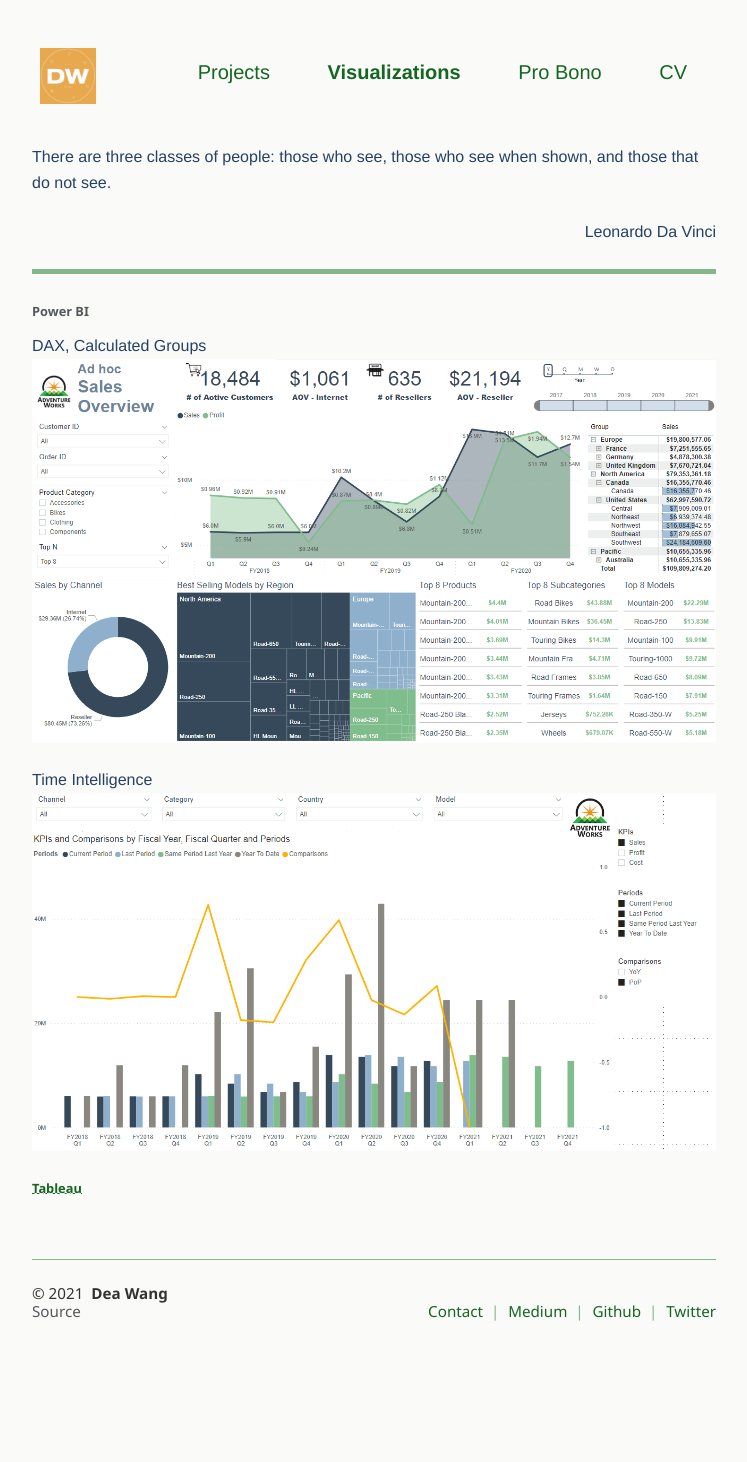
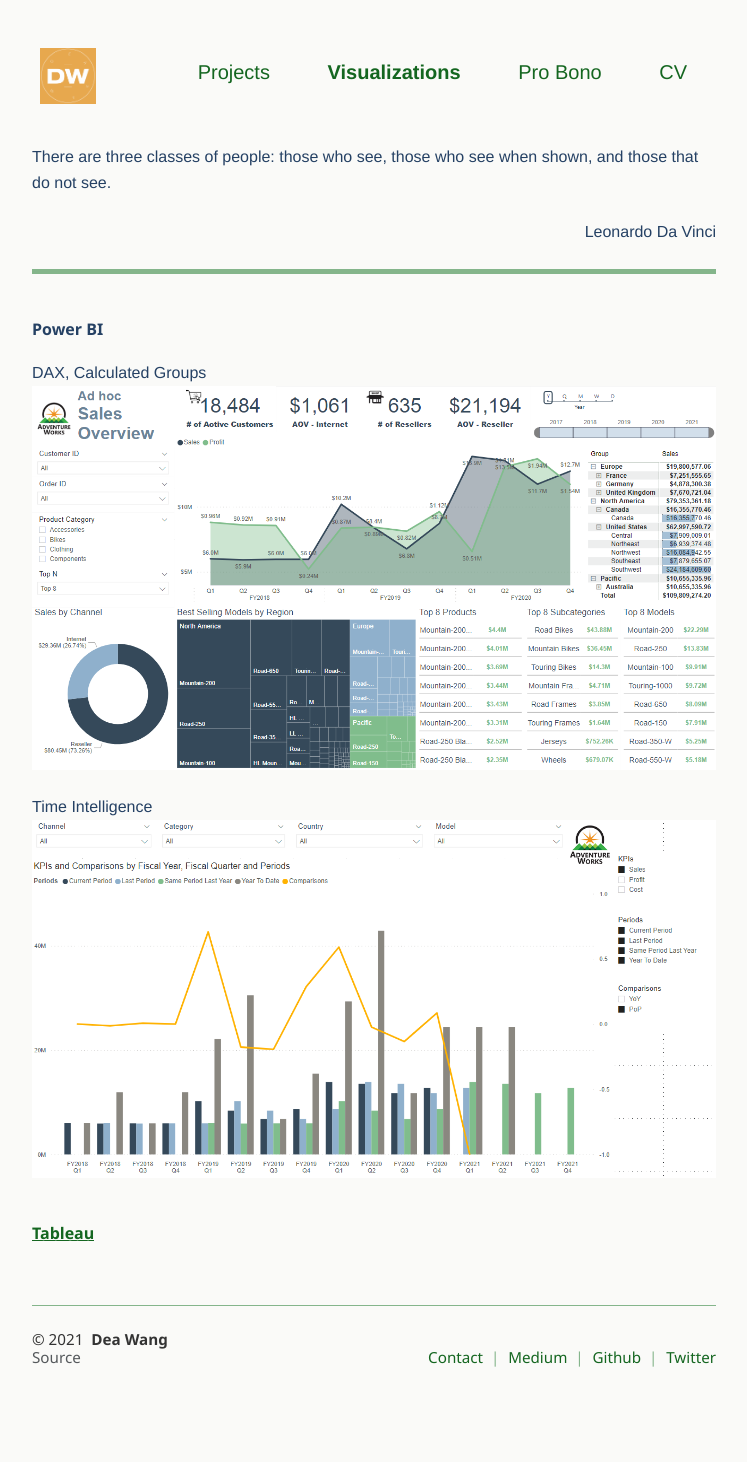
Before and after one commit to deawyk/deawyk.github.io, a Jekyll site: the page built from _pages/visualizations.md, in a window 1280 px wide. Shown: the whole page, without its empty margins (266-1013 px from the left). Built offline with Jekyll 4.4.1, drawn with Linux system fonts in a browser that asks for light colours; before the commit the page ends 1416 px from its top, so only the background shows below that.

```diff
--- a/_pages/visualizations.md
+++ b/_pages/visualizations.md
@@ -20,11 +20,11 @@ permalink: /visualizations/
 
 
 ---
-### Power BI
+## Power BI
 DAX, Calculated Groups
 <img src="{{ site.baseurl }}/assets/img/git.bi1.png">
 
 Time Intelligence
 <img src="{{ site.baseurl }}/assets/img/git.bi2.png">
 
-### [Tableau](https://public.tableau.com/profile/dea.wang#!/)
+## [Tableau](https://public.tableau.com/profile/dea.wang#!/)
```
